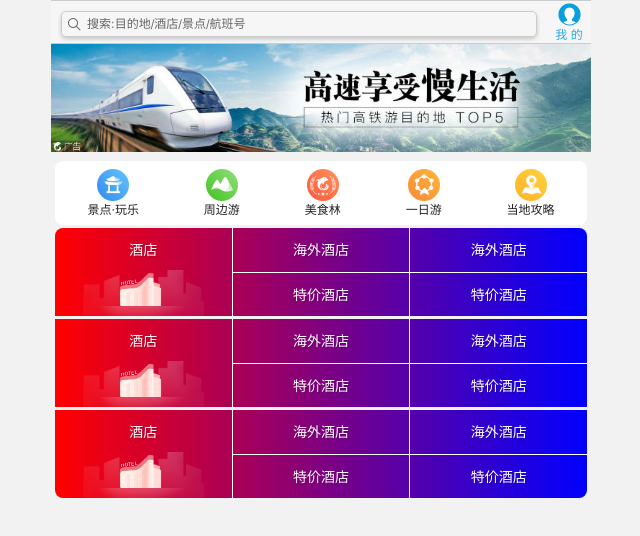
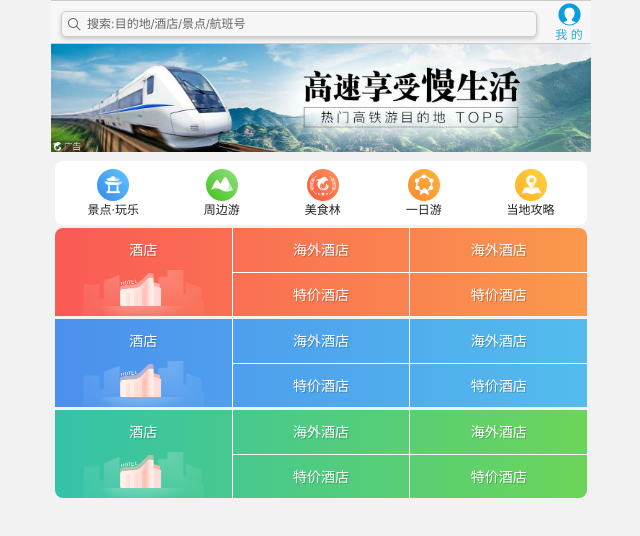
Before and after one commit to lihu132/xiecheng_mobile, a plain HTML site: page index.html in a window 1280 px wide. Shown: the whole page, without its empty margins (319-959 px from the left). Drawn offline with Linux system fonts and the light colour scheme.

Commit message:
linear_gradient

```diff
--- a/css/index.css
+++ b/css/index.css
@@ -160,10 +160,24 @@ nav {
 .nav-common {
     display: flex;
     height: 88px;
-    /* 背景渐变必须添加浏览器私有前缀 */
-    background: -webkit-linear-gradient(left, red, blue);
     flex-flow: row nowrap;
 }
+
+.nav-common:nth-child(1) {
+    /* 背景渐变必须添加浏览器私有前缀 */
+    background: -webkit-linear-gradient(left, #fa5a55, #fa994d);
+}
+
+.nav-common:nth-child(2) {
+    /* 背景渐变必须添加浏览器私有前缀 */
+    background: -webkit-linear-gradient(left, #4b90ed, #53bced);
+}
+
+.nav-common:nth-child(3) {
+    /* 背景渐变必须添加浏览器私有前缀 */
+    background: -webkit-linear-gradient(left, #34c2a9, #6cd559);
+}
+
 
 nav .nav-common:nth-child(2) {
     margin: 3px 0;
--- a/index.html
+++ b/index.html
@@ -53,7 +53,7 @@
     <nav>
         <div class="nav-common">
             <div class="nav-items">
-                <a href="#">酒店</a>
+                <a href="#" title="酒店">酒店</a>
             </div>
             <div class="nav-items">
                 <a href="#">海外酒店</a>
```
